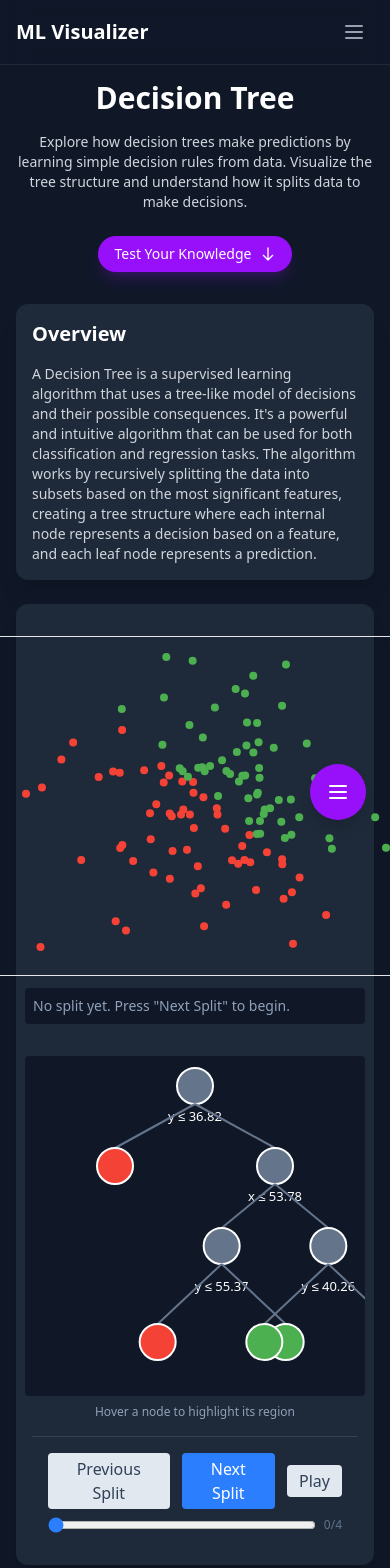
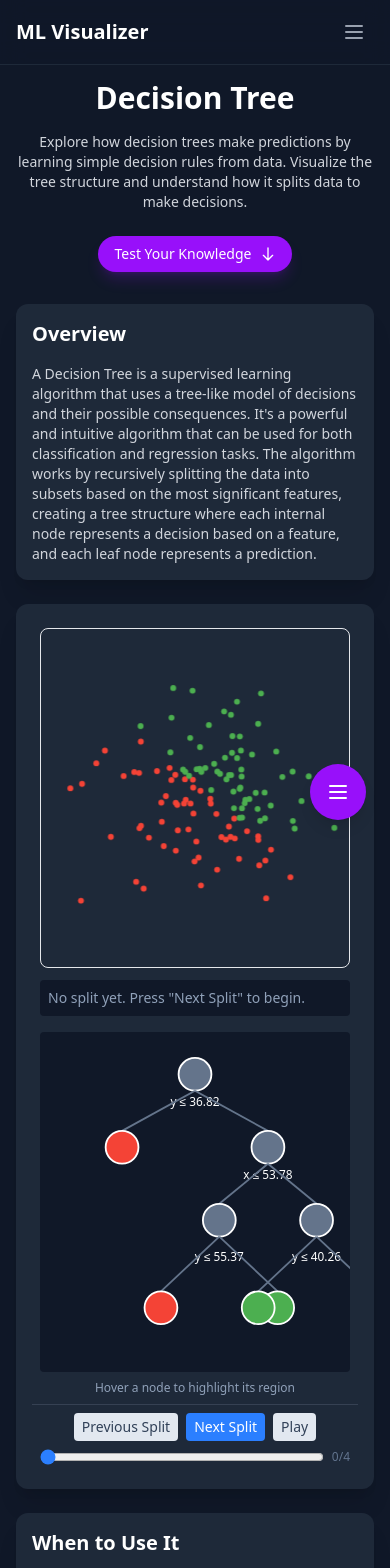
Before and after one commit to idanidan29/Machine_Learning_Visualizer, a Next.js app in the folder client/: page /algorithms/decision-tree in a window 390 px wide. Shown: the top 1568 px of the page. Built offline with nearby package versions, Linux system fonts and the light colour scheme.

Commit message:
adjusting tree for mobile

```diff
--- a/client/src/app/components/visualizations/DecisionTreeVisualization.tsx
+++ b/client/src/app/components/visualizations/DecisionTreeVisualization.tsx
@@ -401,11 +401,11 @@ const DecisionTreeVisualizer: React.FC<DecisionTreeVisualizerProps> = ({
   return (
     <div className="flex flex-col w-full" style={{ background: 'rgb(17, 24, 39)' }}>
       {/* Visualization area */}
-      <div className="flex flex-col md:flex-row">
+      <div className="flex flex-col lg:flex-row">
         {/* Left: Data plot */}
-        <div className="bg-gray-800 p-4 flex flex-col items-center">
-          <div className="relative">
-            <svg width={width} height={height} className="border border-gray-200 rounded-lg">
+        <div className="bg-gray-800 p-2 sm:p-4 flex flex-col items-center lg:w-[420px]">
+          <div className="relative w-full lg:w-[420px]">
+            <svg width="100%" height={height} viewBox={`0 0 ${width} ${height}`} className="border border-gray-200 rounded-lg">
               {/* Background points */}
               {data && <g opacity={0.18}>{renderPoints(data, false)}</g>}
 
@@ -417,7 +417,7 @@ const DecisionTreeVisualizer: React.FC<DecisionTreeVisualizerProps> = ({
             </svg>
           </div>
           {/* Tooltip/sidebar for split info */}
-          <div className="mt-3 w-[340px] min-h-[20px] bg-gray-900 rounded p-2 text-sm text-white">
+          <div className="mt-3 w-full lg:w-[340px] min-h-[20px] bg-gray-900 rounded p-2 text-sm text-white">
             {currentSplit ? (
               <>
                 <div className="font-semibold mb-1">Split: <span className="text-blue-600">{currentSplit.axis} ≤ {currentSplit.threshold.toFixed(2)}</span></div>
@@ -432,32 +432,34 @@ const DecisionTreeVisualizer: React.FC<DecisionTreeVisualizerProps> = ({
           </div>
         </div>
         {/* Right: Tree diagram */}
-        <div className="bg-gray-800 p-4 flex flex-col items-center w-full">
-          <svg width={340} height={height} className="bg-gray-900 rounded">
-            {renderTree(tree, 170, 30, 80, 80, hoveredTreeNode)}
-          </svg>
+        <div className="bg-gray-800 p-2 sm:p-4 flex flex-col items-center w-full">
+          <div className="w-full max-w-[340px]">
+            <svg width="100%" height={height} viewBox={`0 0 340 ${height}`} className="bg-gray-900 rounded">
+              {renderTree(tree, 170, 30, 80, 80, hoveredTreeNode)}
+            </svg>
+          </div>
           <div className="text-xs text-slate-400 mt-2">Hover a node to highlight its region</div>
         </div>
       </div>
 
       {/* Controls - now spans full width */}
-      <div className="bg-gray-800 p-4 border-t border-gray-700">
+      <div className="bg-gray-800 p-2 sm:p-4 border-t border-gray-700">
         <div className="max-w-4xl mx-auto">
           {/* Controls */}
-          <div className="flex items-center justify-center gap-3 mb-2">
+          <div className="flex items-center justify-center gap-2 sm:gap-3 mb-2 flex-wrap">
             <button
-              className="px-3 py-1 rounded bg-slate-200 hover:bg-slate-300 text-slate-700"
+              className="px-2 sm:px-3 py-1 rounded bg-slate-200 hover:bg-slate-300 text-slate-700 text-sm sm:text-base"
               onClick={handlePrev}
               disabled={splitStep === 0}
             >Previous Split</button>
             <button
-              className="px-3 py-1 rounded bg-blue-500 hover:bg-blue-600 text-white"
+              className="px-2 sm:px-3 py-1 rounded bg-blue-500 hover:bg-blue-600 text-white text-sm sm:text-base"
               onClick={handleNext}
               disabled={splitStep === splitSequence.current.length}
             >Next Split</button>
             <button
               className={classNames(
-                'px-3 py-1 rounded',
+                'px-2 sm:px-3 py-1 rounded text-sm sm:text-base',
                 playing ? 'bg-orange-400 hover:bg-orange-500 text-white' : 'bg-slate-200 hover:bg-slate-300 text-slate-700'
               )}
               onClick={handlePlay}
@@ -472,7 +474,7 @@ const DecisionTreeVisualizer: React.FC<DecisionTreeVisualizerProps> = ({
               onChange={handleSlider}
               className="w-full accent-blue-500"
             />
-            <span className="text-xs text-slate-500">{splitStep}/{splitSequence.current.length}</span>
+            <span className="text-xs text-slate-500 whitespace-nowrap">{splitStep}/{splitSequence.current.length}</span>
           </div>
         </div>
       </div>
```
